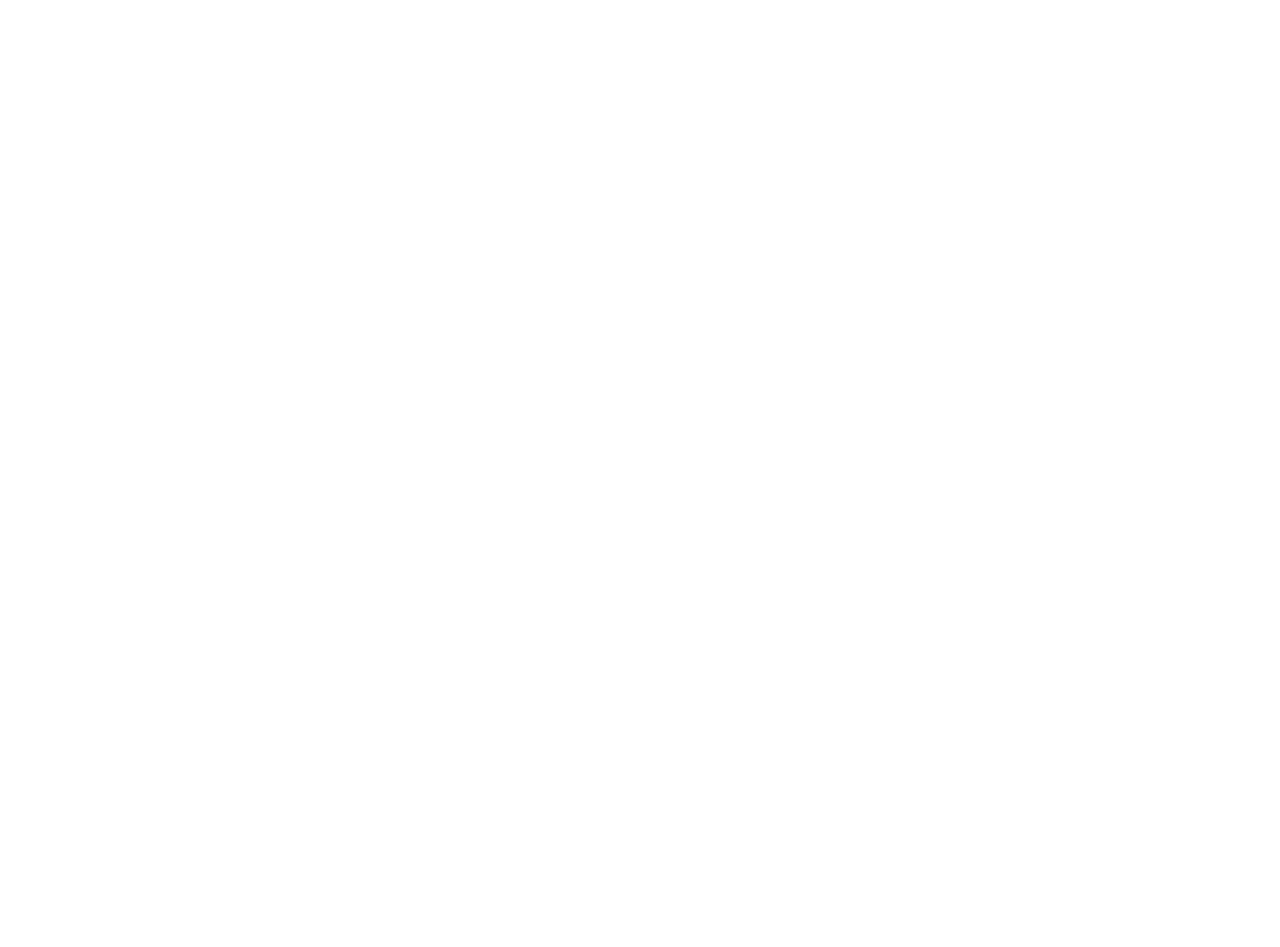
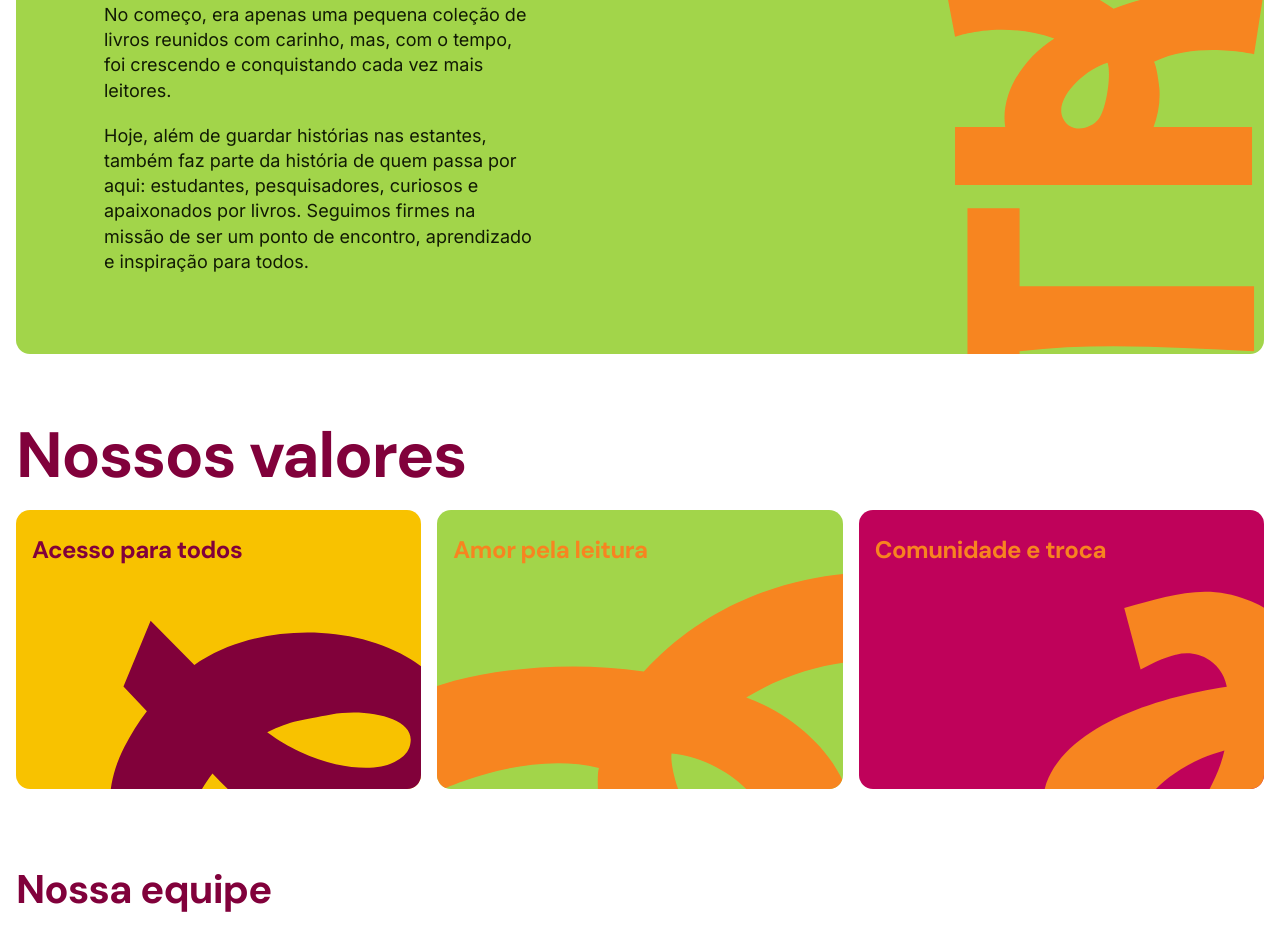
Before and after one commit to 1nogueirae/theka-library, a React (Vite) app: page /about in a window 1280 px wide. Before the commit this address had no page. Shown: the part 1120-2067 px from the top of the page. Before the commit the page ends 800 px from the top, so only its background shows below. Built offline with nearby package versions, Linux system fonts and the light colour scheme.

Commit message:
feat(AboutPage): add About page and /about route

```diff
--- a/src/App.tsx
+++ b/src/App.tsx
@@ -7,6 +7,7 @@ import ResetPasswordForm from '@/components/forms/ResetPasswordForm'
 import SignUpForm from '@/components/forms/SignUpForm'
 import CollectionPage from './pages/CollectionPage';
 import BaseAppPage from './pages/BaseAppPage';
+import AboutPage from './pages/AboutPage';
 
 function App() {
   return (
@@ -21,6 +22,7 @@ function App() {
 
       <Route element={<BaseAppPage />}>
         <Route path="collection" element={<CollectionPage />} />
+        <Route path="about" element={<AboutPage />} />
       </Route >
 
     </Routes>
--- /dev/null
+++ b/src/pages/AboutPage.module.css
@@ -0,0 +1,11 @@
+.container {
+    display: flex;
+    flex-direction: column;
+}
+
+.content {
+    width: 100%;
+    max-width: var(--content-width);
+    margin: 0 auto;
+    padding-inline: 1rem;
+}
--- /dev/null
+++ b/src/pages/AboutPage.tsx
@@ -0,0 +1,24 @@
+import styles from '@/pages/AboutPage.module.css';
+
+import AboutBanner from '@/components/structure/AboutBanner';
+import Topics from '@/components/structure/Topics';
+import OurHistory from '@/components/structure/OurHistory';
+import OurValues from '@/components/structure/OurValues';
+import OurTeam from '@/components/structure/OurTeam';
+
+function AboutPage() {
+    return (
+        <div className={styles.container}>
+            <AboutBanner />
+            <Topics />
+
+            <div className={styles.content}>
+                <OurHistory />
+                <OurValues />
+                <OurTeam />
+            </div>
+        </div>
+    )
+}
+
+export default AboutPage;
```
